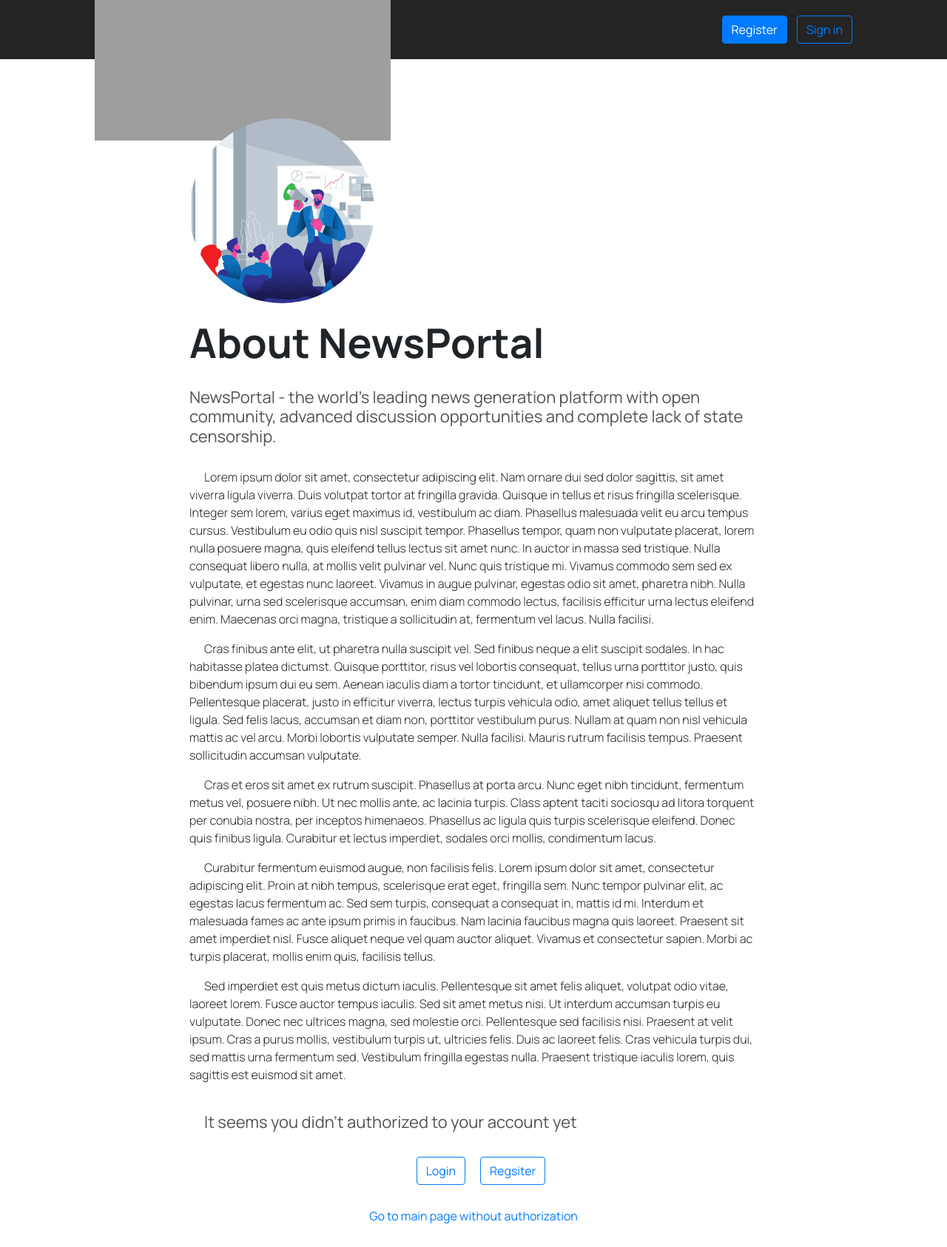
After one commit to ilyavlasoff/newsportal, a Symfony app: template templates/static/about.html.twig in a window 1280 px wide. The commit adds this page. Shown: the whole page at 74% size. Run offline with Twig, Linux system fonts and the light colour scheme; the template is opened without the code that fills it, so the values that code supplies are empty; some libraries are stand-ins or nearby versions; grey boxes are pictures that could not be loaded.

```diff
--- a/composer.json
+++ b/composer.json
@@ -7,6 +7,7 @@
         "ext-iconv": "*",
         "doctrine/doctrine-fixtures-bundle": "^3.3",
         "doctrine/orm": "^2.7",
+        "symfony/asset": "5.0.*",
         "symfony/console": "5.0.*",
         "symfony/dotenv": "5.0.*",
         "symfony/flex": "^1.3.1",
--- /dev/null
+++ b/media/styles/authpages.css
@@ -0,0 +1,6 @@
+.regform-box {
+    margin-top: 60px;
+    border: 2px solid #a4a4a4;
+    border-radius: 10px;
+    padding: 40px;
+}
--- /dev/null
+++ b/media/styles/common.css
@@ -0,0 +1,65 @@
+body {
+    margin: 0;
+    font-family: 'Manrope', sans-serif;
+    text-decoration: none;
+}
+.flex {
+    display: flex;
+}
+.centered {
+    align-items: center;
+    justify-content: center;
+}
+
+.flex-col {
+    display: flex;
+    flex-direction: column;
+}
+.content-container {
+    width: 60%;
+    margin: auto;
+    padding-top: 80px;
+    display: flex;
+    flex-direction: column;
+}
+.title {
+    font-size: 55px;
+    font-weight: 700;
+    margin-top: 20px;
+}
+.title-pic {
+    width: 250px;
+    border-radius: 125px;
+}
+.title-pic-sm {
+    width: 150px;
+    border-radius: 75px;
+}
+.sub-title {
+    font-size: 22px;
+    font-weight: 400;
+    color: #515151;
+    margin-top: 20px;
+    margin-bottom: 30px;
+}
+p {
+    font-size: 16px;
+    font-weight: 300;
+    text-indent: 20px;
+    color: #242424;
+}
+.bottom-margined30 {
+    margin-bottom: 30px;
+}
+.top-margined {
+    margin-top: 50px;
+}
+.btn-group {
+    margin-left: 20px;
+}
+.text-center {
+    text-align: center;
+}
+.pin-right {
+    margin-left: auto;
+}
--- /dev/null
+++ b/media/styles/header.css
@@ -0,0 +1,15 @@
+.header {
+    background-color: #242424;
+    width: 100%;
+    height: 80px;
+}
+.header-content {
+    width: 80%;
+    height: 100%;
+    margin: auto;
+    display: flex;
+    align-items: center;
+}
+.hbtn {
+    margin-left: 10px;
+}
--- a/src/Controller/RegistrationController.php
+++ b/src/Controller/RegistrationController.php
@@ -14,10 +14,8 @@ use Symfony\Component\Security\Guard\GuardAuthenticatorHandler;
 
 class RegistrationController extends AbstractController
 {
-    /**
-     * @Route("/register", name="app_register")
-     */
-    public function register(Request $request, UserPasswordEncoderInterface $passwordEncoder, GuardAuthenticatorHandler $guardHandler, UserAuthenticator $authenticator): Response
+    public function register(Request $request, UserPasswordEncoderInterface $passwordEncoder,
+                             GuardAuthenticatorHandler $guardHandler, UserAuthenticator $authenticator): Response
     {
         $user = new User();
         $form = $this->createForm(RegistrationFormType::class, $user);
--- a/src/Controller/SecurityController.php
+++ b/src/Controller/SecurityController.php
@@ -9,9 +9,6 @@ use Symfony\Component\Security\Http\Authentication\AuthenticationUtils;
 
 class SecurityController extends AbstractController
 {
-    /**
-     * @Route("/login", name="app_login")
-     */
     public function login(AuthenticationUtils $authenticationUtils): Response
     {
         // if ($this->getUser()) {
@@ -26,9 +23,6 @@ class SecurityController extends AbstractController
         return $this->render('security/login.html.twig', ['last_username' => $lastUsername, 'error' => $error]);
     }
 
-    /**
-     * @Route("/logout", name="app_logout")
-     */
     public function logout()
     {
         throw new \LogicException('This method can be blank - it will be intercepted by the logout key on your firewall.');
--- a/src/Security/UserAuthenticator.php
+++ b/src/Security/UserAuthenticator.php
@@ -31,7 +31,8 @@ class UserAuthenticator extends AbstractFormLoginAuthenticator implements Passwo
     private $csrfTokenManager;
     private $passwordEncoder;
 
-    public function __construct(EntityManagerInterface $entityManager, UrlGeneratorInterface $urlGenerator, CsrfTokenManagerInterface $csrfTokenManager, UserPasswordEncoderInterface $passwordEncoder)
+    public function __construct(EntityManagerInterface $entityManager, UrlGeneratorInterface $urlGenerator,
+                                CsrfTokenManagerInterface $csrfTokenManager, UserPasswordEncoderInterface $passwordEncoder)
     {
         $this->entityManager = $entityManager;
         $this->urlGenerator = $urlGenerator;
--- /dev/null
+++ b/templates/common.html.twig
@@ -0,0 +1,3 @@
+<link href="https://fonts.googleapis.com/css?family=Manrope:200,300,400,500,600,700,800&display=swap" rel="stylesheet">
+<link rel="stylesheet" href="https://stackpath.bootstrapcdn.com/bootstrap/4.4.1/css/bootstrap.min.css" integrity="sha384-Vkoo8x4CGsO3+Hhxv8T/Q5PaXtkKtu6ug5TOeNV6gBiFeWPGFN9MuhOf23Q9Ifjh" crossorigin="anonymous">
+<link rel="stylesheet" type="text/css" href="{{ asset('media/styles/common.css') }}">
--- a/templates/components/header.html.twig
+++ b/templates/components/header.html.twig
@@ -1,10 +1,14 @@
 <div class="header">
-    <a href=""><img src="" alt="logo"></a>
-    {% if app.user %}
-        <button type="button">{{ app.user }}</button>
-        <button type="button">Sign out</button>
-    {% else %}
-        <button type="button">Register</button>
-        <button type="button">Sign in</button>
-    {% endif %}
+    <div class="header-content">
+        <a href="{{ path('main_page') }}"><img src="media/images/main_logo.png" alt="logo"></a>
+        {% if app.user %}
+            <button type="button">{{ app.user }}</button>
+            <button type="button">Sign out</button>
+        {% else %}
+            <div class="pin-right">
+                <button type="button" class="btn btn-primary hbtn">Register</button>
+                <button type="button" class="btn btn-outline-primary hbtn">Sign in</button>
+            </div>
+        {% endif %}
+    </div>
 </div>
--- /dev/null
+++ b/templates/static/about.html.twig
@@ -0,0 +1,70 @@
+{% extends('base.html.twig') %}
+
+{% block title %}About NewsPortal{% endblock %}
+{% block stylesheets %}
+    {{ include('common.html.twig') }}
+    <link rel="stylesheet" type="text/css" href="{{ asset('media/styles/header.css') }}">
+{% endblock %}
+{% block body %}
+    {{ include('components/header.html.twig') }}
+    <div class="content-container">
+        <div>
+            <img src="{{ asset('media/images/referral-leader.jpg') }}" class="title-pic">
+            <h1 class="title">About NewsPortal</h1>
+        </div>
+        <h4 class="sub-title">NewsPortal - the world's leading news generation platform with open community,
+            advanced discussion opportunities and complete lack of state censorship. </h4>
+        <p>
+            Lorem ipsum dolor sit amet, consectetur adipiscing elit. Nam ornare dui sed dolor sagittis, sit amet viverra
+            ligula viverra. Duis volutpat tortor at fringilla gravida. Quisque in tellus et risus fringilla scelerisque.
+            Integer sem lorem, varius eget maximus id, vestibulum ac diam. Phasellus malesuada velit eu arcu tempus cursus.
+            Vestibulum eu odio quis nisl suscipit tempor. Phasellus tempor, quam non vulputate placerat, lorem nulla
+            posuere magna, quis eleifend tellus lectus sit amet nunc. In auctor in massa sed tristique. Nulla consequat
+            libero nulla, at mollis velit pulvinar vel. Nunc quis tristique mi. Vivamus commodo sem sed ex vulputate, et egestas nunc laoreet.
+            Vivamus in augue pulvinar, egestas odio sit amet, pharetra nibh. Nulla pulvinar, urna sed scelerisque accumsan,
+            enim diam commodo lectus, facilisis efficitur urna lectus eleifend enim. Maecenas orci magna, tristique a
+            sollicitudin at, fermentum vel lacus. Nulla facilisi.
+        </p>
+        <p>Cras finibus ante elit, ut pharetra nulla suscipit vel.
+            Sed finibus neque a elit suscipit sodales. In hac habitasse platea dictumst. Quisque porttitor, risus vel lobortis
+            consequat, tellus urna porttitor justo, quis bibendum ipsum dui eu sem. Aenean iaculis diam a tortor tincidunt,
+            et ullamcorper nisi commodo. Pellentesque placerat, justo in efficitur viverra, lectus turpis vehicula odio,
+            amet aliquet tellus tellus et ligula. Sed felis lacus, accumsan et diam non, porttitor vestibulum purus.
+            Nullam at quam non nisl vehicula mattis ac vel arcu. Morbi lobortis vulputate semper. Nulla facilisi. Mauris
+            rutrum facilisis tempus. Praesent sollicitudin accumsan vulputate.
+        </p>
+        <p>
+            Cras et eros sit amet ex rutrum suscipit. Phasellus at porta arcu. Nunc eget nibh tincidunt, fermentum metus
+            vel, posuere nibh. Ut nec mollis ante, ac lacinia turpis. Class aptent taciti sociosqu ad litora torquent per
+            conubia nostra, per inceptos himenaeos. Phasellus ac ligula quis turpis scelerisque eleifend. Donec quis finibus
+            ligula. Curabitur et lectus imperdiet, sodales orci mollis, condimentum lacus.
+        </p>
+        <p>
+            Curabitur fermentum euismod augue, non facilisis felis. Lorem ipsum dolor sit amet, consectetur adipiscing elit.
+            Proin at nibh tempus, scelerisque erat eget, fringilla sem. Nunc tempor pulvinar elit, ac egestas lacus fermentum ac.
+            Sed sem turpis, consequat a consequat in, mattis id mi. Interdum et malesuada fames ac ante ipsum primis in faucibus.
+            Nam lacinia faucibus magna quis laoreet. Praesent sit amet imperdiet nisl. Fusce aliquet neque vel quam auctor aliquet.
+            Vivamus et consectetur sapien. Morbi ac turpis placerat, mollis enim quis, facilisis tellus.
+        </p>
+        <p>
+            Sed imperdiet est quis metus dictum iaculis. Pellentesque sit amet felis aliquet, volutpat odio vitae, laoreet lorem.
+            Fusce auctor tempus iaculis. Sed sit amet metus nisi. Ut interdum accumsan turpis eu vulputate. Donec nec ultrices magna,
+            sed molestie orci. Pellentesque sed facilisis nisi. Praesent at velit ipsum. Cras a purus mollis, vestibulum turpis ut,
+            ultricies felis. Duis ac laoreet felis. Cras vehicula turpis dui, sed mattis urna fermentum sed. Vestibulum fringilla egestas nulla.
+            Praesent tristique iaculis lorem, quis sagittis est euismod sit amet.
+        </p>
+        {% if (app.user) %}
+            <p class="sub-title">We are glad to see you here, {{ app.user.username }}</p>
+            <div class="flex centered">
+                <button type="button" class="btn btn-primary">Explore news</button>
+            </div>
+        {% else %}
+            <p class="sub-title">It seems you didn't authorized to your account yet</p>
+            <div class="flex centered bottom-margined30">
+                <a href="{{ path('app_login') }}" target="_self"><button type="button" class="btn btn-outline-primary btn-group">Login</button></a>
+                <a href="{{ path('app_register') }}" target="_self"><button type="button" class="btn btn-outline-primary btn-group">Regsiter</button></a>
+            </div>
+            <a href="{{ path('main_page') }}" target="_self" class="text-center bottom-margined30">Go to main page without authorization</a>
+        {% endif %}
+    </div>
+{% endblock %}
```
Also changed, not shown: config/routes.yaml (+23 -3 lines), src/Form/RegistrationFormType.php (+29 -4 lines), templates/registration/register.html.twig (+25 -8 lines), templates/security/login.html.twig (+19 -3 lines), templates/security/register.html.twig (deleted, +0 -24 lines), media/images/person-sitting.png (added), media/images/referral-leader.jpg (added), 2 other files.
